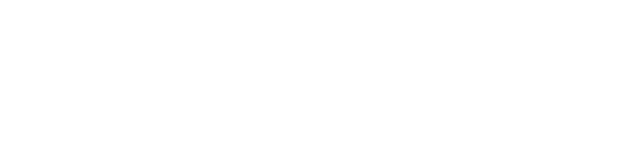
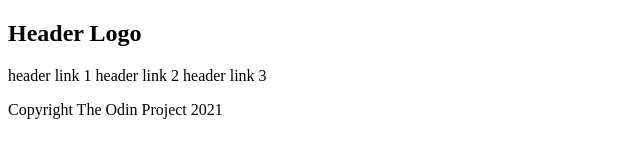
Before and after one commit to renkaichen/odin-landing-page, a plain HTML site: page index.html in a window 1280 px wide. Shown: the whole page, without its empty margins (0-640 px from the left). Drawn offline with Linux system fonts and the light colour scheme.

Commit message:
Add header and footer

```diff
--- a/index.html
+++ b/index.html
@@ -3,5 +3,20 @@
     <head>
         <meta charset="UTF-8">
         <link rel="stylesheet" href="./style.css"></link>
+        <title>Landing Page</title>
     </head>
+    <body>
+        <div class="header">
+            <h2>Header Logo</h2>
+            <div class="header-links">
+                <a>header link 1</a>
+                <a>header link 2</a>
+                <a>header link 3</a>
+            </div>
+        </div>
+
+        <div class="footer">
+            <p>Copyright The Odin Project 2021</p>
+        </div>
+    </body>
 </html>
```
